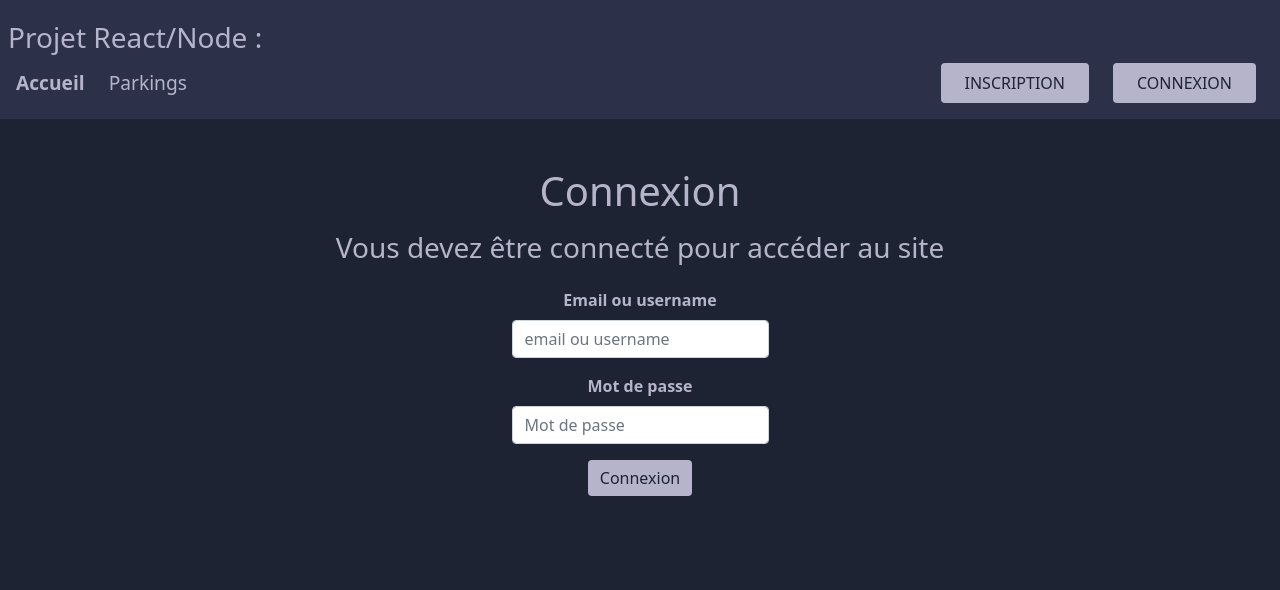
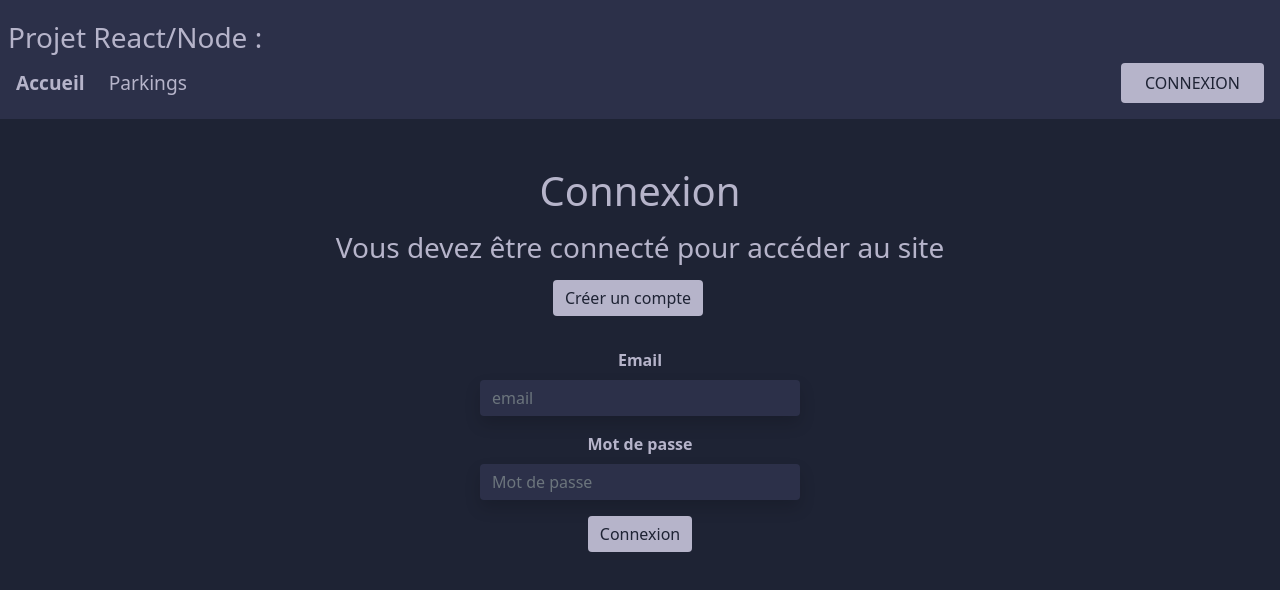
Before and after one commit to HoctoPrism/parkings-react-node, a React (Create React App) app: page / in a window 1280 px wide. Shown: the top 590 px of the page. Built offline with nearby package versions, Linux system fonts and the light colour scheme.

Commit message:
Redux + toolkit added to the project / Login/out refresh added

```diff
--- a/package.json
+++ b/package.json
@@ -3,6 +3,7 @@
   "version": "0.1.0",
   "private": true,
   "dependencies": {
+    "@reduxjs/toolkit": "^1.7.2",
     "@testing-library/jest-dom": "^5.16.2",
     "@testing-library/react": "^12.1.2",
     "@testing-library/user-event": "^13.5.0",
@@ -20,6 +21,7 @@
     "react-bootstrap-icons": "^1.7.2",
     "react-dom": "^17.0.2",
     "react-hook-form": "^7.27.1",
+    "react-redux": "^7.2.6",
     "react-router-dom": "^6.2.1",
     "react-scripts": "5.0.0",
     "web-vitals": "^2.1.4"
--- a/src/App.js
+++ b/src/App.js
@@ -1,87 +1,38 @@
-import React from "react";
-import { Button } from "react-bootstrap";
-import { BrowserRouter, NavLink, Route, Routes } from "react-router-dom";
+import React, { useEffect } from "react";
+import { NavLink } from "react-router-dom";
 import './App.css';
-import './services/auth.css'
-import Home from "./home/home";
-import Parking from "./parking/parking";
-import PrivateRoute from "./server/security/protected-route";
-import Auth from "./services/auth";
+import LoginButton from "./features/loginButton/LoginButton";
+import './services/auth/auth.css'
 
 function App () {
 
-  class Navbar extends React.Component {
+  function Navbar () {
 
-    constructor(props) {
-      super(props);
-      document.title = "Accueil"
-      const activeLink = ({ isActive }) => (isActive ? 'active' : 'inactive')
-      this.state = {
-        logButton: 'CONNEXION'
-      }
-      Auth.Guard()
+    document.title = "Accueil"
+    const activeLink = ({ isActive }) => (isActive ? 'active' : 'inactive')
+    const state = {
+      loggedIn: false
     }
+    useEffect(() => {
+    })
 
-    componentDidMount(){
-      if (Auth.Guard()) {
-        return this.setState({logButton : "DECONNEXION"})
-      } else {
-        return this.state.logButton
-      }
-    }
-
-    render() {
-      return <nav className="py-3 mb-5 fs-3 alt-bg-sombre">
+      return (<nav className="py-3 mb-5 fs-3 alt-bg-sombre">
         <div className="ms-2">Projet React/Node : </div>
         <div className="ms-3 d-flex justify-content-between">
           <div>
-            <NavLink to="/" className={this.activeLink} >Accueil</NavLink>
-            <NavLink to="parkings" className={this.activeLink} >Parkings</NavLink>
+            <NavLink to="/" className={activeLink} >Accueil</NavLink>
+            <NavLink to="parkings" className={activeLink} >Parkings</NavLink>
           </div>
           <div>
-            { Auth.Guard() ? (
-              <Button
-                onClick={ () => { Auth.Logout() } }
-                className="bg-clair text-sombre border-0 px-4 py-2 me-3">
-                {this.state.logButton}
-              </Button>
-            ) : (
-              <div>
-                <Button
-                  href='register'
-                  className="bg-clair text-sombre border-0 px-4 py-2">
-                  INSCRIPTION
-                </Button>
-                <Button
-                  href='login'
-                  className="bg-clair text-sombre border-0 px-4 py-2">
-                  {this.state.logButton}
-                </Button>
-              </div>
-            )
-            }
+            <LoginButton />
           </div>
         </div>
       </nav>
-    }
+    )
   }
 
   return <div>
-    <BrowserRouter>
-      <Navbar />
-      <Routes>
-        <Route path="/" element={ <PrivateRoute Component={Home} /> } >Accueil</Route>
-        <Route path="parkings" element={ <PrivateRoute Component={Parking} /> } >Parking</Route>
-        <Route path="login" element={ <PrivateRoute Component={Auth.Login} /> } >Login</Route>
-        <Route path="register" element={ <Auth.Register /> } >Register</Route>
-        <Route path="*" element={
-          <div className="text-center fs-1 fw-bold">
-            <p>Il n'y a rien ici !</p>
-            <p>:'(</p>
-          </div>
-        }/>
-      </Routes>
-    </BrowserRouter>
+    <Navbar />
   </div>
 }
 
--- /dev/null
+++ b/src/features/counter/counterSlice.js
@@ -0,0 +1,28 @@
+import { createSlice } from '@reduxjs/toolkit'
+
+export const counterSlice = createSlice({
+  name: 'counter',
+  initialState: {
+    value: 0,
+  },
+  reducers: {
+    increment: (state) => {
+      // Redux Toolkit allows us to write "mutating" logic in reducers. It
+      // doesn't actually mutate the state because it uses the Immer library,
+      // which detects changes to a "draft state" and produces a brand new
+      // immutable state based off those changes
+      state.value += 1
+    },
+    decrement: (state) => {
+      state.value -= 1
+    },
+    incrementByAmount: (state, action) => {
+      state.value += action.payload
+    },
+  },
+})
+
+// Action creators are generated for each case reducer function
+export const { increment, decrement, incrementByAmount } = counterSlice.actions
+
+export default counterSlice.reducer
--- /dev/null
+++ b/src/features/loginButton/LoginButton.js
@@ -0,0 +1,16 @@
+import React from 'react'
+import { Button } from 'react-bootstrap'
+import { useSelector } from 'react-redux'
+
+function LoginButton() {
+
+  const loggedIn = useSelector((state) => state.loggedIn.value)
+
+  return (
+    <div>
+        <Button href={ loggedIn ? 'logout' : 'login' } className="bg-clair text-sombre border-0 px-4 py-2 me-3">{ loggedIn ? 'DECONNEXION' : 'CONNEXION' }</Button>
+    </div>
+  )
+}
+
+export default LoginButton
--- /dev/null
+++ b/src/features/loginButton/loginButtonSlice.js
@@ -0,0 +1,20 @@
+import { createSlice } from '@reduxjs/toolkit'
+
+export const loginButtonSlice = createSlice({
+  name: 'loggedIn',
+  initialState: {
+    value: false,
+  },
+  reducers: {
+    loggedTrue: (state) => {
+      state.value = true
+    },
+    loggedFalse: (state) => {
+      state.value = false
+    }
+  },
+})
+
+export const { loggedTrue, loggedFalse } = loginButtonSlice.actions
+
+export default loginButtonSlice.reducer
--- a/src/index.js
+++ b/src/index.js
@@ -3,10 +3,34 @@ import ReactDOM from 'react-dom';
 import './index.css';
 import App from './App';
 import reportWebVitals from './reportWebVitals';
+import { BrowserRouter, Route, Routes } from 'react-router-dom';
+import PrivateRoute from './services/route/protected-route';
+import Home from "./home/home";
+import Parking from "./parking/parking";
+import Auth from "./services/auth/auth";
+import { Provider } from 'react-redux';
+import store from './store'
 
 ReactDOM.render(
   <React.StrictMode>
-    <App />
+    <Provider store={store}>
+      <BrowserRouter>
+        <App />
+        <Routes>
+          <Route exact path="/" element={ <PrivateRoute Component={Home} /> } >Accueil</Route>
+          <Route path="parkings" element={ <PrivateRoute Component={Parking} /> } >Parking</Route>
+          <Route path="login" element={ <PrivateRoute Component={Auth.Login} /> } >Login</Route>
+          <Route path="logout" element={ <PrivateRoute Component={Auth.Logout} /> } >Logout</Route>
+          <Route path="register" element={ <Auth.Register /> } >Register</Route>
+          <Route path="*" element={
+            <div className="text-center fs-1 fw-bold">
+              <p>Il n'y a rien ici !</p>
+              <p>:'(</p>
+            </div>
+          }/>
+        </Routes>
+      </BrowserRouter>
+    </Provider>
   </React.StrictMode>,
   document.getElementById('root')
 );
--- a/src/server/security/login.js
+++ b/src/server/security/login.js
@@ -3,7 +3,6 @@ const fs = require('fs')
 const app = express()
 const bcrypt = require('bcryptjs')
 const jwt = require('jsonwebtoken')
-
 const user = require('../user/user.json')
 
 app.use(
@@ -39,7 +38,6 @@ app.post('/login', async (req, res) => {
 
         res.status(200).send({'token': token})
         res.end();
-
     } else {
         res.status(400).send({message: 'Username ou Password invalide !'});
         res.end();
--- a/src/services/auth.js
+++ b/src/services/auth/auth.js
@@ -1,10 +1,13 @@
-import '../App.css';
+import '../../App.css';
 import 'bootstrap/dist/css/bootstrap.css';
 import jwtDecode from 'jwt-decode';
 import { Button, Form, Toast, ToastContainer } from 'react-bootstrap';
 import { useEffect, useState } from 'react/cjs/react.development';
 import { useRef } from 'react';
 import { useForm } from 'react-hook-form';
+import { useLocation, useNavigate } from 'react-router-dom';
+import { useDispatch } from 'react-redux';
+import { loggedFalse, loggedTrue } from '../../features/loginButton/loginButtonSlice';
 
 const token = localStorage.getItem('access_token')
 
@@ -27,6 +30,9 @@ function Guard () {
 function Register () {
 
   document.title = 'Inscription au site'
+
+  let navigate = useNavigate();
+  let location = useLocation();
 
   const { register, watch, handleSubmit, formState: { errors, isDirty, isValid } } = useForm({ mode: "onChange" });
   const username = watch('username', "");
@@ -95,6 +101,7 @@ function Register () {
       if (res.status === 200) {
         setErrMessage('')
         setShowToastRegister(true)
+        navigate('/', { replace: true });
       } else {
         res.json().then(( errValue => setErrMessage(errValue) ));
       }
@@ -188,6 +195,11 @@ function Login () {
     const [password, setPassword] = useState("");
     const [errMessage, setErrMessage] = useState("");
     const [toastLogged, setShowToastLogged] = useState(false);
+    const dispatch = useDispatch()
+
+    let navigate = useNavigate();
+    let location = useLocation();
+    let from = location.state?.from?.pathname || "/"; //travail sur la redirection
 
     let login = async (e) => {
         e.preventDefault();
@@ -206,6 +218,8 @@ function Login () {
           if (res.status === 200) {
             res.json().then( (resValue) => localStorage.setItem('access_token', resValue.token) );
             setShowToastLogged(true)
+            navigate(from, { replace: true });
+            dispatch(loggedTrue())
           } else {
             res.json().then(( errValue => setErrMessage(errValue.message) ));
           }
@@ -217,14 +231,16 @@ function Login () {
     return <div className='text-center'>
       <h1 className='mb-3'>Connexion</h1>
       <h3>Vous devez être connecté pour accéder au site</h3>
+      <Button href='register' className="bg-clair text-sombre border-0 my-2">Créer un compte</Button>
       { errMessage ? <h4 className='fw-bold text-danger'>{errMessage}</h4> : null}
-      <Form className='d-flex justify-content-center align-items-center flex-column mt-4' onSubmit={login}>
+      <div className='d-flex justify-content-center align-items-center flex-column '>
+        <Form className='mt-4 w-25' onSubmit={login}>
           <Form.Group className="mb-3" controlId="formBasicEmail">
-          <Form.Label className='fw-bold'>Email ou username</Form.Label>
+            <Form.Label className='fw-bold'>Email</Form.Label>
             <Form.Control
-            name="emailOrUsername"
+              className='alt-bg-sombre text-clair border-0 shadow mb-2'
               type="text"
-            placeholder="email ou username"
+              placeholder="email"
               value={username}
               onChange={(e) => setUsername(e.target.value)}
             />
@@ -233,7 +249,7 @@ function Login () {
           <Form.Group className="mb-3" controlId="formBasicPassword">
               <Form.Label className='fw-bold'>Mot de passe</Form.Label>
               <Form.Control
-                name="password"
+                  className='alt-bg-sombre text-clair border-0 shadow mb-2'
                   type="password"
                   value={password}
                   onChange={(e) => setPassword(e.target.value)}
@@ -243,6 +259,7 @@ function Login () {
 
           <Button type="submit" className='bg-clair border-0 text-sombre'>Connexion</Button>
         </Form>
+      </div>
 
       <ToastContainer position="bottom-center">
         <Toast className="mb-3" delay={3000} autohide show={toastLogged} onClose={() => setShowToastLogged(false)}>
@@ -254,9 +271,11 @@ function Login () {
     </div>
 }
 
-function Logout() {
-  localStorage.removeItem('access_token')
-  return window.location.href = '/'
+function Logout () {
+  const dispatch = useDispatch()
+  dispatch(loggedFalse())
+  localStorage.removeItem('access_token');
+  return true
 }
 
 export default {Guard, Register, Login, Logout};
--- a/src/server/security/protected-route.js
+++ b/src/services/route/protected-route.js
@@ -1,6 +1,6 @@
 import React from 'react'
 import Home from '../../home/home'
-import Auth from '../../services/auth'
+import Auth from '../auth/auth'
 
 const PrivateRoute = ({Component}) => {
 
--- /dev/null
+++ b/src/store.js
@@ -0,0 +1,10 @@
+import { configureStore } from '@reduxjs/toolkit'
+import counterReducer from './features/counter/counterSlice'
+import loginButtonSlice from './features/loginButton/loginButtonSlice'
+
+export default configureStore({
+  reducer: {
+    counter: counterReducer,
+    loggedIn: loginButtonSlice
+  },
+})
```
Also changed, not shown: src/features/counter/Counter.js (added, +30 -0 lines), src/services/auth/auth.css (renamed from src/services/auth.css), 2 other files (tests, documents, lock files or other folders). Lines whose indentation alone changed are shown as unchanged.
